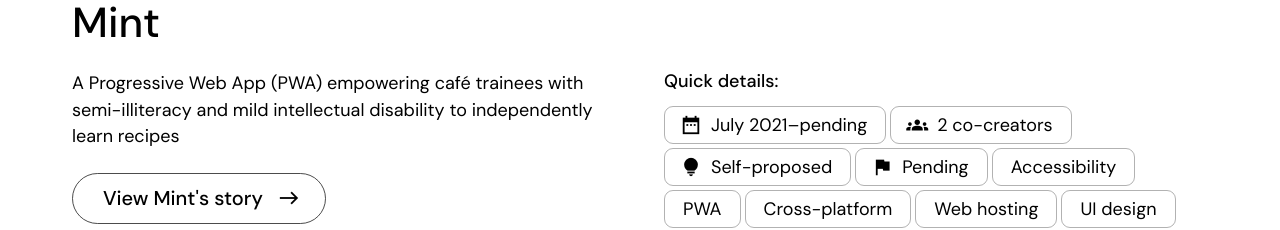
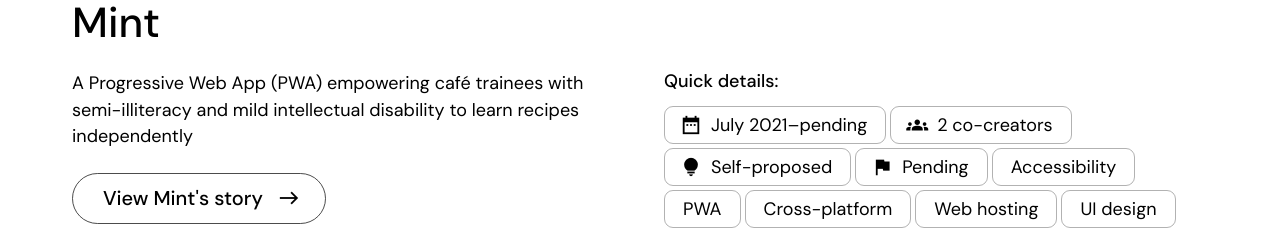
Before and after one commit to cervonwong/portfolio, a Vue app: page /projects in a window 1280 px wide. Shown: the part 812-1042 px from the top of the page. Built offline with nearby package versions, Linux system fonts and the light colour scheme.

Commit message:
Fix grammar

```diff
--- a/src/views/ProjectShowcase.vue
+++ b/src/views/ProjectShowcase.vue
@@ -37,7 +37,7 @@ export default defineComponent({
         {
           name: "Mint",
           description:
-            "A Progressive Web App (PWA) empowering café trainees with semi-illiteracy and mild intellectual disability to independently learn recipes",
+            "A Progressive Web App (PWA) empowering café trainees with semi-illiteracy and mild intellectual disability to learn recipes independently",
           storyRouteName: "Project story Mint",
           dateRange: "July 2021–pending",
           creators: "2 co-creators",
```
